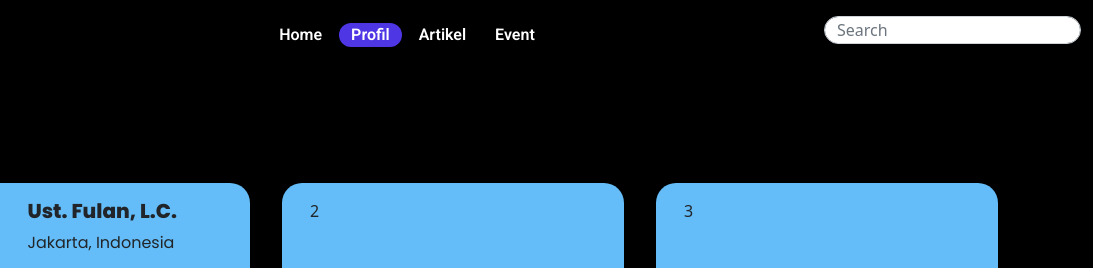
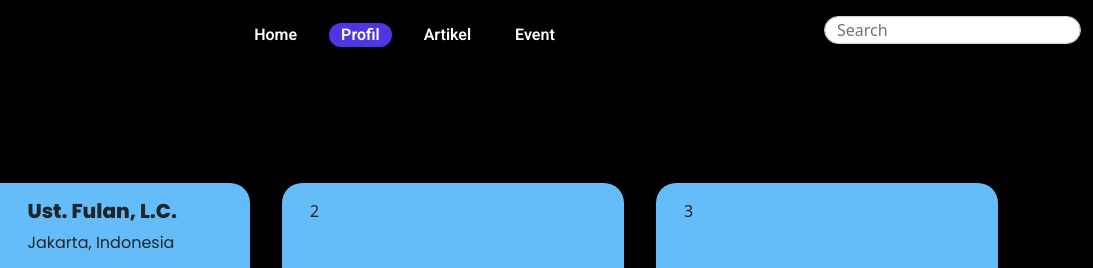
Before and after one commit to farellfaiz/Konsul.in, a plain HTML site: page HTML/profil/profil.html in a window 1280 px wide. Shown: the top 268 px of the page, 187-1280 px from the left. Drawn offline with nearby package versions, Linux system fonts and the light colour scheme.

Commit message:
Edit profil.html

```diff
--- a/HTML/profil/profil.css
+++ b/HTML/profil/profil.css
@@ -40,7 +40,8 @@ body{
 }
 
 .box_nav{
-    margin-left: 5px;
+    margin-left: 10px;
+    margin-right: 10px;
     border-radius: 20px;
 }
 
```
